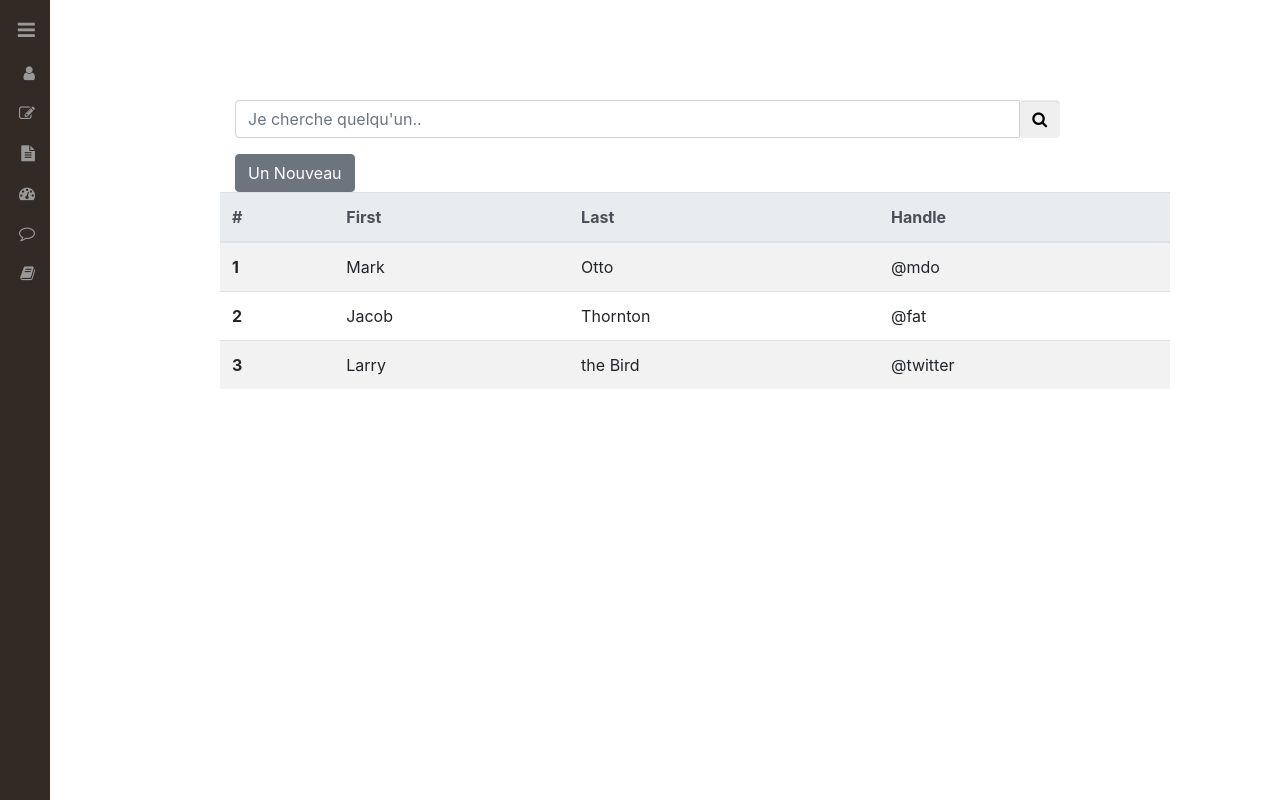
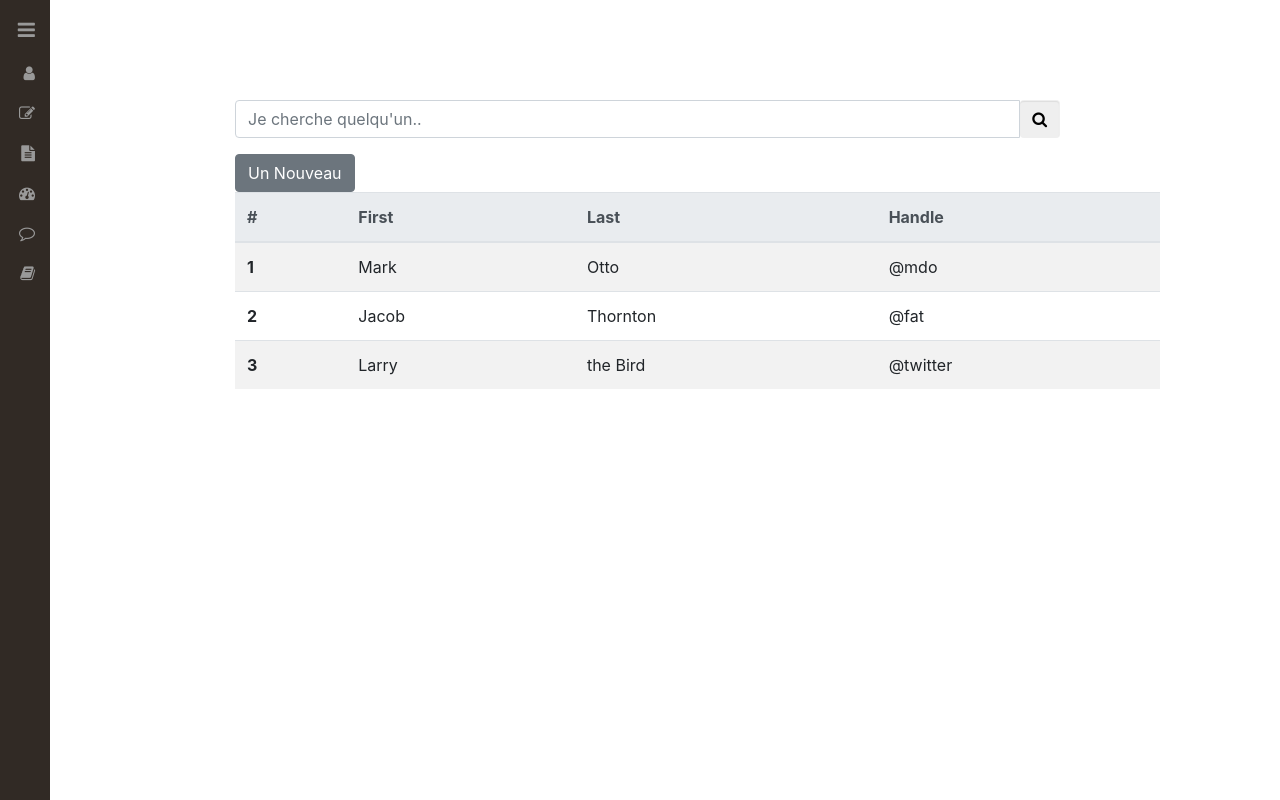
Before and after one commit to alihasana/ecoleCMI, a plain HTML site: page home.html in a window 1280 px wide. Shown: the top 800 px of the page. Drawn offline with Linux system fonts and the light colour scheme.

Commit message:
addition of containner

```diff
--- a/home.html
+++ b/home.html
@@ -88,12 +88,13 @@
 				</div>
 			</form>
 		</div>
-		<div class=""></div>
+
 		<div href= "#" class="row justify-content-left" style="padding-left:15px; ">
 			<button type="button" class="btn btn-raised btn-secondary" >Un Nouveau</button>
 		</div>
-		<div class="row justify-content-left">
-			<table class="table table-striped col-10">
+		<div class="table-responsive col-10">
+		<div class="row">
+			<table class="table table-striped">
 				<thead class="thead-light">
 					<tr>
 						<th scope="col">#</th>
@@ -124,7 +125,7 @@
 				</tbody>
 			</table>
 		</div>
-
+		</div>
 	</div>
 </div>
 <!-- /#wrapper -->
```
